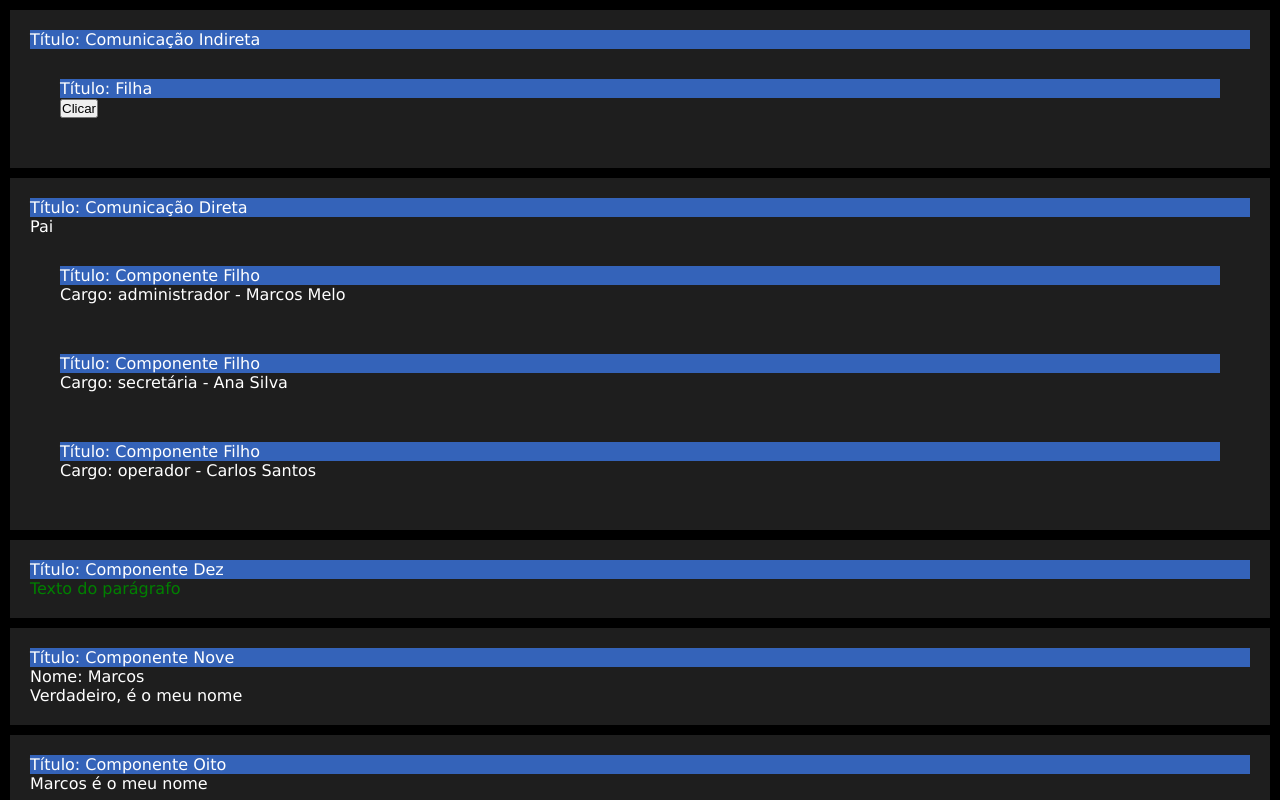
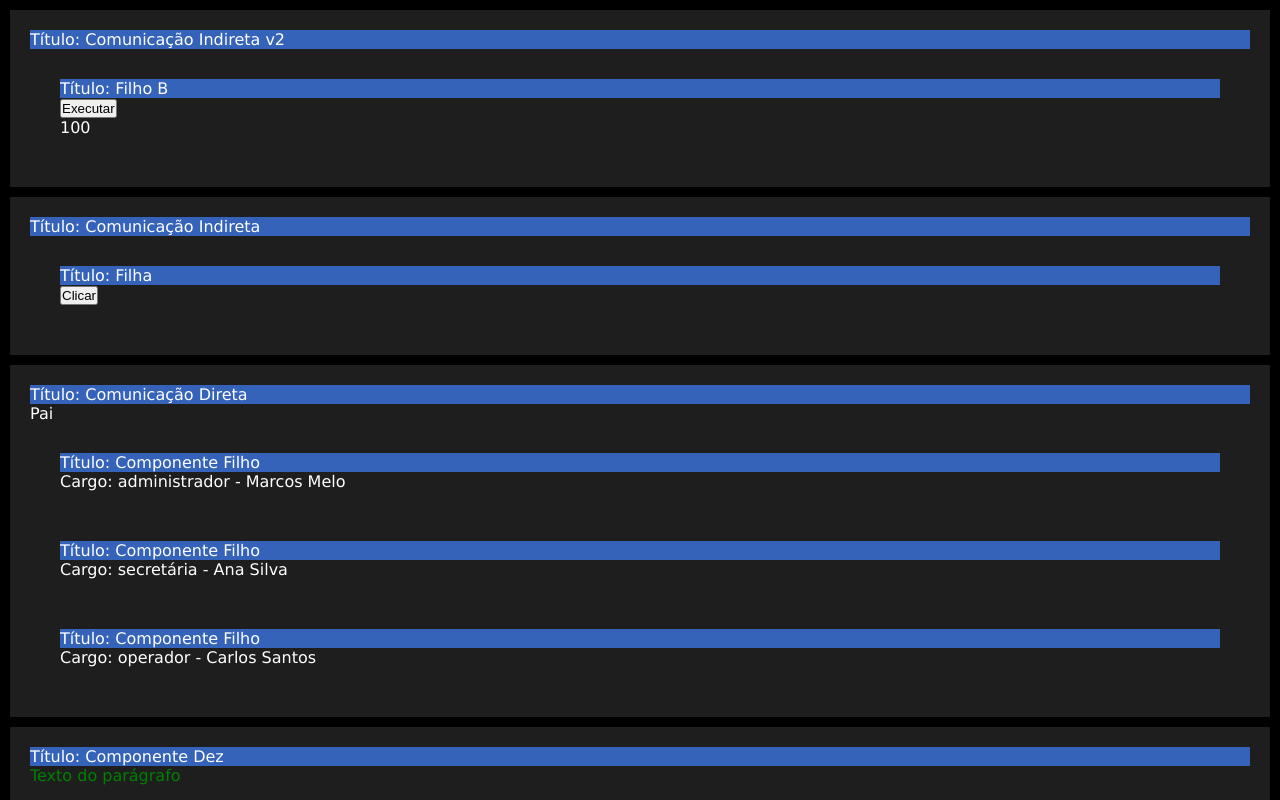
Before and after one commit to imarcaos/Curso-React01, a React (Create React App) app in the folder react-components/: page / in a window 1280 px wide. Shown: the top 800 px of the page. Built offline with nearby package versions, Linux system fonts and the light colour scheme.

Commit message:
Class 022 - Indirect communication between components more details

```diff
--- a/react-components/src/App.js
+++ b/react-components/src/App.js
@@ -11,12 +11,17 @@
 import ComponenteOito from "./components/ComponenteOito"
 import ComponenteNove from "./components/ComponenteNove"
 import ComponenteDez from "./components/ComponenteDez"
+
 import ComponentePai from "./components/comunicao_direta/ComponentePai"
 import ComponenteMae from "./components/comunicao_indireta/ComponenteMae"
+
+import ComponenteA from "./components/comunicacao_indireta_2/ComponenteA"
 
 function App() {
     return (
         <>
+            <ComponenteA titulo="Comunicação Indireta v2" />
+
             <ComponenteMae titulo="Comunicação Indireta" />
 
             <ComponentePai titulo="Comunicação Direta" />
--- /dev/null
+++ b/react-components/src/components/comunicacao_indireta_2/ComponenteA.jsx
@@ -0,0 +1,17 @@
+import React from "react"
+import ComponenteB from "./ComponenteB"
+
+export default (props) => {
+
+    function executar(valor1, valor2) {
+        console.log(valor1)
+        console.log(valor2)
+    }
+
+    return (
+        <div className="componente">
+            <p className="titulo">Título: {props.titulo} </p>
+            <ComponenteB titulo="Filho B" funcao={executar} />
+        </div>
+    )
+}
--- /dev/null
+++ b/react-components/src/components/comunicacao_indireta_2/ComponenteB.jsx
@@ -0,0 +1,22 @@
+import React from "react"
+
+export default (props) => {
+
+    let valor1 = 100
+
+    function executar() {
+        valor1 = Math.random()
+        props.funcao('Valor: ' + valor1, 'Marcos')
+    }
+
+    return (
+        <div className="componente">
+            <p className="titulo">Título: {props.titulo} </p>
+            <button onClick={executar}>Executar</button>
+            { /*<button onClick={() => {
+                props.funcao(Math.random())
+            }}>Executar</button> */}
+            <p>{valor1}</p> { /* em react o valor1 não será atribuido desta forma por passar de filho para pai, ou seja através de uma variável e sim de uma propriedade*/}
+        </div>
+    )
+}
```
Also changed, not shown: 1 other file (tests, documents, lock files or other folders).
